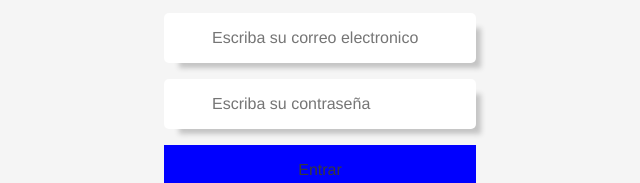
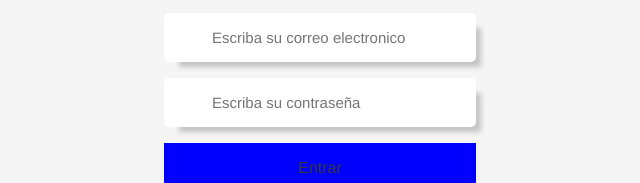
Before and after one commit to LiiR0y/LiiR0y.github.io, a plain HTML site: page login.html in a window 1280 px wide. Shown: the part 193-376 px from the top of the page, 320-960 px from the left. Drawn offline with Linux system fonts and the light colour scheme.

Commit message:
Initial commit

```diff
--- a/css/login.css
+++ b/css/login.css
@@ -1,5 +1,6 @@
+@import url(/css/style.css);
 main {
-    background-color: whitesmoke;
+
     padding: 1rem;
 }
 
@@ -13,6 +14,7 @@ main {
 
 
 .sesion__form input {
+    font-size: 15px;
     width: 65%;
     margin: 1rem auto;
     padding: .5rem 3rem;
```
